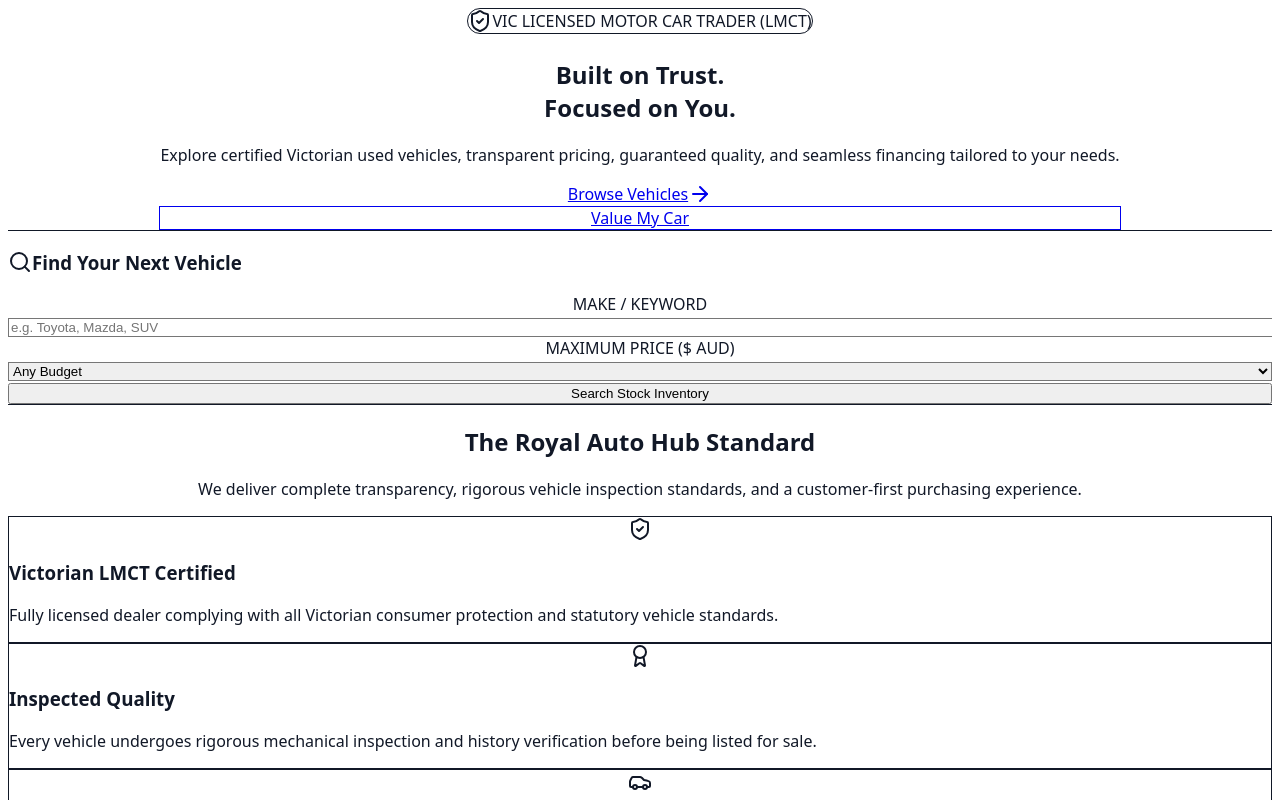
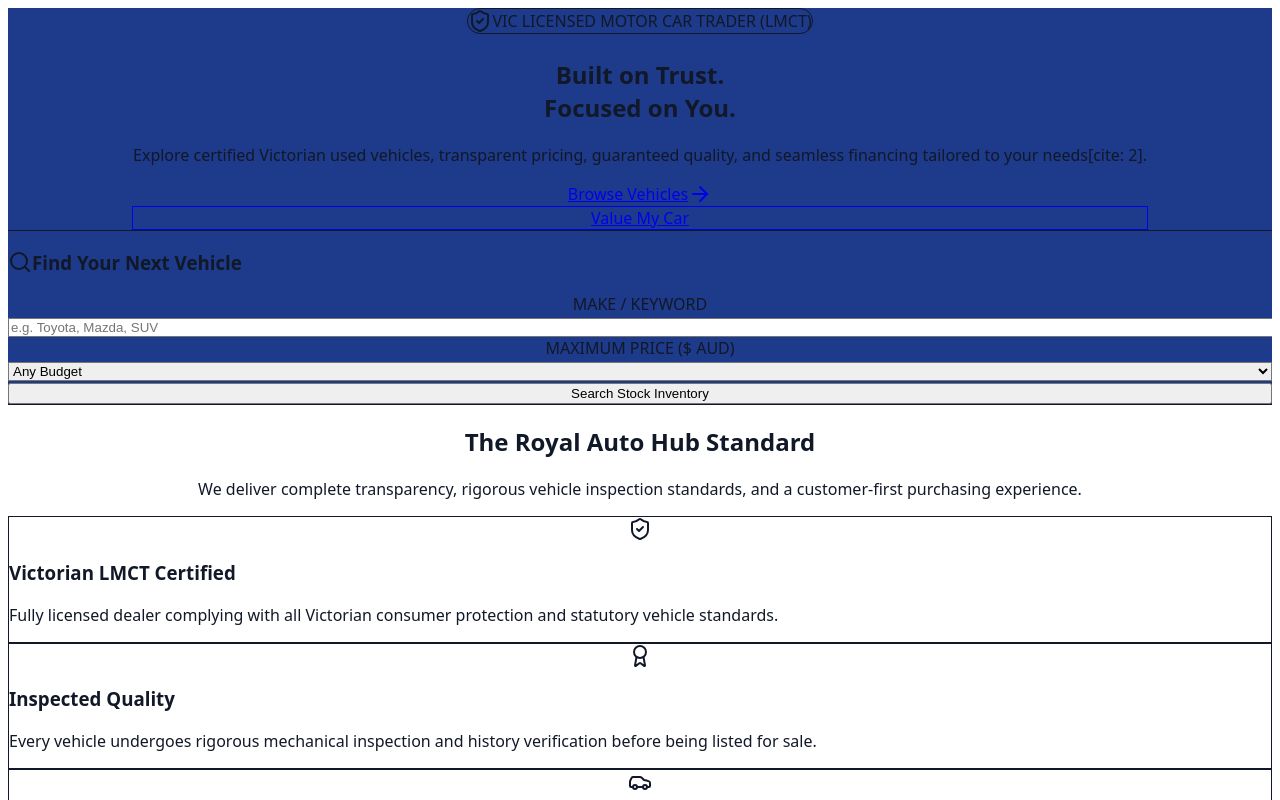
Before and after one commit to JobsInformation/turbomandi-web, a Next.js app: page / in a window 1280 px wide. Shown: the top 800 px of the page. Built offline with nearby package versions, Linux system fonts and the light colour scheme.

Commit message:
Design: Add explicit inline royal blue background to hero banner for guaranteed Vercel rendering

```diff
--- a/app/page.tsx
+++ b/app/page.tsx
@@ -5,21 +5,23 @@
   return (
     <div className="min-h-screen bg-white text-gray-900">
 
-      {/* Hero Banner */}
-      <section className="bg-blue-900 text-white py-20 px-4 sm:px-6 lg:px-8 relative overflow-hidden">
-        <div className="absolute inset-0 bg-blue-800 opacity-50 pattern-grid-lg"></div>
+      {/* Hero Banner (Royal Blue per specification) */}
+      <section
+        className="text-white py-20 px-4 sm:px-6 lg:px-8 relative overflow-hidden shadow-lg"
+        style={{ backgroundColor: '#1e3a8a' }}
+      >
         <div className="max-w-7xl mx-auto relative z-10 text-center lg:text-left flex flex-col lg:flex-row items-center justify-between gap-12">
 
           <div className="max-w-2xl">
-            <div className="inline-flex items-center gap-2 bg-blue-800 text-blue-200 px-3 py-1 rounded-full text-xs font-semibold uppercase tracking-wider mb-6 border border-blue-700">
-              <ShieldCheck className="w-4 h-4 text-blue-400" />
+            <div className="inline-flex items-center gap-2 bg-blue-800 text-blue-200 px-3.5 py-1.5 rounded-full text-xs font-semibold uppercase tracking-wider mb-6 border border-blue-700 shadow-sm">
+              <ShieldCheck className="w-4 h-4 text-blue-300" />
               VIC Licensed Motor Car Trader (LMCT)
             </div>
-            <h1 className="text-4xl sm:text-5xl lg:text-6xl font-extrabold tracking-tight leading-tight mb-6">
-              Built on Trust. <span className="text-blue-300 block">Focused on You.</span>
+            <h1 className="text-4xl sm:text-5xl lg:text-6xl font-extrabold tracking-tight leading-tight mb-6 text-white">
+              Built on Trust. <span className="text-blue-200 block mt-1">Focused on You.</span>
             </h1>
-            <p className="text-lg sm:text-xl text-blue-100 mb-8 leading-relaxed">
-              Explore certified Victorian used vehicles, transparent pricing, guaranteed quality, and seamless financing tailored to your needs.
+            <p className="text-lg sm:text-xl text-blue-100 mb-8 leading-relaxed font-normal">
+              Explore certified Victorian used vehicles, transparent pricing, guaranteed quality, and seamless financing tailored to your needs[cite: 2].
             </p>
             <div className="flex flex-col sm:flex-row items-center justify-center lg:justify-start gap-4">
               <Link
@@ -31,7 +33,7 @@
               </Link>
               <Link
                 href="/sell-car"
-                className="w-full sm:w-auto bg-blue-700 text-white hover:bg-blue-600 font-semibold px-8 py-4 rounded-xl border border-blue-600 transition-all flex items-center justify-center gap-2 text-base"
+                className="w-full sm:w-auto bg-blue-700 hover:bg-blue-600 text-white font-semibold px-8 py-4 rounded-xl border border-blue-600 transition-all flex items-center justify-center gap-2 text-base shadow-md"
               >
                 Value My Car
               </Link>
@@ -39,26 +41,26 @@
           </div>
 
           {/* Hero Quick Search Box */}
-          <div className="w-full max-w-md bg-white text-gray-900 p-6 rounded-2xl shadow-2xl border border-gray-100">
+          <div className="w-full max-w-md bg-white text-gray-900 p-6 sm:p-8 rounded-2xl shadow-2xl border border-gray-100">
             <h3 className="text-lg font-bold text-gray-900 mb-4 flex items-center gap-2">
               <Search className="w-5 h-5 text-blue-600" />
               Find Your Next Vehicle
             </h3>
             <form action="/inventory" method="GET" className="space-y-4">
               <div>
-                <label className="block text-xs font-semibold text-gray-600 uppercase mb-1">Make / Keyword</label>
+                <label className="block text-xs font-semibold text-gray-600 uppercase mb-1.5">Make / Keyword</label>
                 <input
                   type="text"
                   name="search"
                   placeholder="e.g. Toyota, Mazda, SUV"
-                  className="w-full px-4 py-3 rounded-xl border border-gray-300 focus:ring-2 focus:ring-blue-600 focus:border-blue-600 text-sm outline-none"
+                  className="w-full px-4 py-3 rounded-xl border border-gray-300 focus:ring-2 focus:ring-blue-600 focus:border-blue-600 text-sm outline-none text-gray-900 bg-gray-50"
                 />
               </div>
               <div>
-                <label className="block text-xs font-semibold text-gray-600 uppercase mb-1">Maximum Price ($ AUD)</label>
+                <label className="block text-xs font-semibold text-gray-600 uppercase mb-1.5">Maximum Price ($ AUD)</label>
                 <select
                   name="maxPrice"
-                  className="w-full px-4 py-3 rounded-xl border border-gray-300 focus:ring-2 focus:ring-blue-600 focus:border-blue-600 text-sm outline-none bg-white"
+                  className="w-full px-4 py-3 rounded-xl border border-gray-300 focus:ring-2 focus:ring-blue-600 focus:border-blue-600 text-sm outline-none bg-white text-gray-900"
                 >
                   <option value="">Any Budget</option>
                   <option value="20000">Under $20,000</option>
@@ -69,7 +71,7 @@
               </div>
               <button
                 type="submit"
-                className="w-full bg-blue-600 hover:bg-blue-700 text-white font-bold py-3.5 rounded-xl transition-colors shadow-md text-sm"
+                className="w-full bg-blue-600 hover:bg-blue-700 text-white font-bold py-3.5 rounded-xl transition-colors shadow-md text-sm cursor-pointer"
               >
                 Search Stock Inventory
               </button>
@@ -80,7 +82,7 @@
       </section>
 
       {/* Trust & Value Section */}
-      <section className="py-16 px-4 sm:px-6 lg:px-8 max-w-7xl mx-auto">
+      <section className="py-16 px-4 sm:px-6 lg:px-8 max-w-7xl mx-auto bg-white">
         <div className="text-center max-w-3xl mx-auto mb-16">
           <h2 className="text-3xl font-bold tracking-tight text-gray-900 sm:text-4xl mb-4">
             The Royal Auto Hub Standard
```
